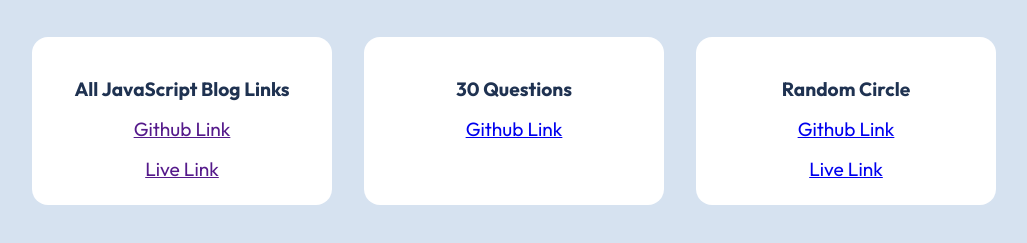
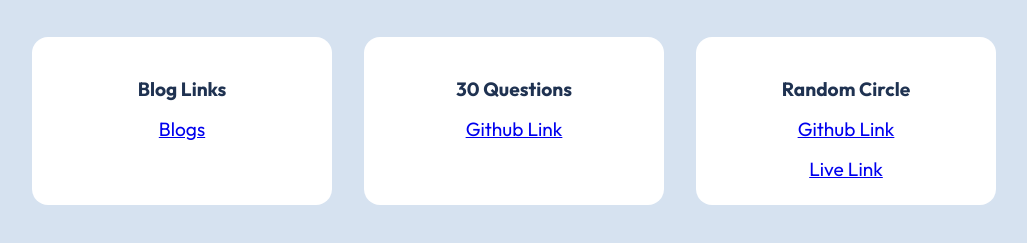
Before and after one commit to ankitdevelops/fsjs-javascript, a plain HTML site: page index.html in a window 1280 px wide. Shown: the part 59-302 px from the top of the page, without its empty margins (126-1153 px from the left). Drawn offline with Linux system fonts and the light colour scheme.

Commit message:
Updated readme

```diff
--- a/index.html
+++ b/index.html
@@ -75,12 +75,9 @@
     <main class="container">
       <div class="box-container">
         <div class="info-container">
-          <h3>All JavaScript Blog Links</h3>
+          <h3>Blog Links</h3>
           <p>
-            <a href="">Github Link</a>
-          </p>
-          <p>
-            <a href="">Live Link</a>
+            <a href="https://ankitdevelops.hashnode.dev/">Blogs</a>
           </p>
         </div>
       </div>
```
Also changed, not shown: 1 other file.
